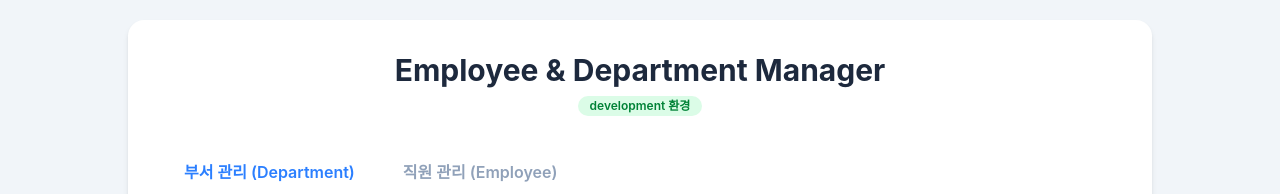
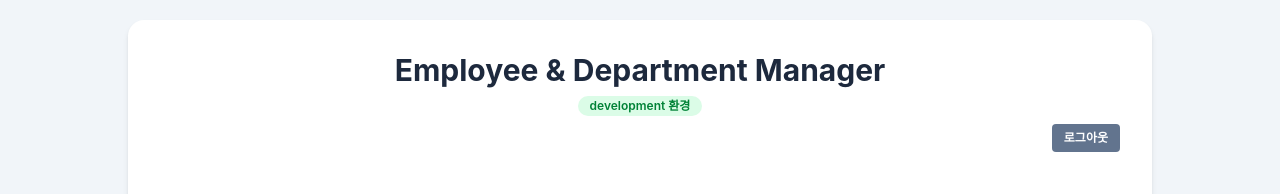
Before and after one commit to vega2krookies5/FrontEnd_ReactJS_VITE_Employee, a React (Vite) app: page /dept in a window 1280 px wide. Shown: the top 194 px of the page. Built offline with nearby package versions, Linux system fonts and the light colour scheme; no server answers; sample sign-in values are in the browser's storage.

Commit message:
App comp add

```diff
--- a/src/App.jsx
+++ b/src/App.jsx
@@ -21,21 +21,52 @@
  *  3. <Navigate to="/dept" replace />
  *     "/" 접속 시 "/dept"로 자동 이동합니다.
  *     replace: 히스토리를 교체하여 뒤로가기가 자연스럽게 동작합니다.
+ *
+ * ─── 인증 추가 후 달라진 점 ───────────────────────────────────────────
+ *
+ *  4. ProtectedRoute
+ *     token이 없으면 /login으로 리다이렉트합니다.
+ *     /dept, /emp를 감싸서 로그인하지 않은 사용자의 접근을 막습니다.
+ *
+ *  5. 인증 라우트 추가
+ *     /login    → LoginPage  (누구나 접근 가능)
+ *     /register → RegisterPage (누구나 접근 가능)
+ *
+ *  6. 헤더에 사용자 정보 + 로그아웃 버튼
+ *     로그인 상태에서만 표시됩니다.
  */
 import { useState } from 'react';
-import { Routes, Route, NavLink, Navigate } from 'react-router-dom';
+import { Routes, Route, NavLink, Navigate, useNavigate } from 'react-router-dom';
 
-import Toast       from './components/common/Toast.jsx';
-import DeptSection from './components/department/DeptSection.jsx';
-import EmpSection  from './components/employee/EmpSection.jsx';
+import Toast        from './components/common/Toast.jsx';
+import DeptSection  from './components/department/DeptSection.jsx';
+import EmpSection   from './components/employee/EmpSection.jsx';
+import LoginPage    from './components/auth/LoginPage.jsx';
+import RegisterPage from './components/auth/RegisterPage.jsx';
+import { useAuthStore } from './store/authStore.js';
+
+// ── ProtectedRoute ────────────────────────────────────────────────────
+// token이 없으면 /login으로 리다이렉트합니다.
+// 사용법: <ProtectedRoute><컴포넌트 /></ProtectedRoute>
+function ProtectedRoute({ children }) {
+    const { token } = useAuthStore();
+    if (!token) return <Navigate to="/login" replace />;
+    return children;
+}
 
 export default function App() {
 
-    // activeTab 상태는 제거되었습니다.
-    // URL(/dept, /emp)이 현재 활성 탭을 대신 기억합니다.
+    const { token, email, logout } = useAuthStore();
+    const navigate = useNavigate();
 
     // 알림 메시지 상태는 그대로 유지합니다.
     const [toast, setToast] = useState({ message: '', type: 'success', visible: false });
+
+    // 로그아웃: authStore 초기화 후 /login으로 이동
+    const handleLogout = () => {
+        logout();
+        navigate('/login');
+    };
 
     const showToast = (message, isError = false) => {
         setToast({ message, type: isError ? 'error' : 'success', visible: true });
@@ -59,6 +90,7 @@ export default function App() {
                         Employee &amp; Department Manager
                     </h1>
 
+                    {/* 환경 배지 */}
                     <span className={`inline-block mt-2 px-3 py-0.5 rounded-full text-xs font-semibold
                         ${import.meta.env.VITE_APP_ENV === 'production'
                             ? 'bg-red-100 text-red-600'
@@ -66,13 +98,23 @@ export default function App() {
                         }`}>
                         {import.meta.env.VITE_APP_ENV ?? 'unknown'} 환경
                     </span>
+
+                    {/* 로그인 상태에서만 사용자 이메일 + 로그아웃 버튼 표시 */}
+                    {token && (
+                        <div className="flex items-center justify-end mt-2">
+                            <span className="text-sm text-slate-500 mr-3">{email}</span>
+                            <button onClick={handleLogout} className="btn btn-secondary btn-sm">
+                                로그아웃
+                            </button>
+                        </div>
+                    )}
                 </header>
 
-                {/* ── 탭 메뉴: button → NavLink ─────────────────────────
-                    NavLink는 HTML <a> 태그처럼 생겼지만 페이지를 새로고침하지 않습니다.
-                    className에 함수를 전달하면 isActive(현재 URL 일치 여부)를 받을 수 있습니다.
-                    isActive가 true이면 기존 'active' 클래스를 추가하여 탭을 강조합니다.
+                {/* ── 탭 메뉴: 로그인 상태에서만 표시 ─────────────────
+                    비로그인 시에는 로그인/회원가입 페이지만 표시하므로
+                    탭 메뉴가 필요하지 않습니다.
                 */}
+                {token && (
                     <nav className="flex border-b-2 border-slate-200 mb-8">
 
                         <NavLink
@@ -101,20 +143,28 @@ export default function App() {
                             직원 관리 (Employee)
                         </NavLink>
                     </nav>
+                )}
 
                 {/* ── 라우트 정의 ───────────────────────────────────────
-                    <Routes>는 현재 URL을 보고 일치하는 <Route> 하나만 렌더링합니다.
-                    기존 조건부 렌더링({activeTab === 'dept' && <DeptSection />})과 같은 역할입니다.
+                    공개 경로: /login, /register (토큰 없이 접근 가능)
+                    보호 경로: /, /dept, /emp (ProtectedRoute로 감싸져 있음)
+                             → 토큰 없으면 /login으로 자동 이동
                 */}
                 <Routes>
-                    {/* "/" 접속 시 "/dept"로 자동 이동 (replace: 히스토리 교체) */}
-                    <Route path="/" element={<Navigate to="/dept" replace />} />
+                    {/* 공개 경로 — 로그인/회원가입 */}
+                    <Route path="/login"    element={<LoginPage    showToast={showToast} />} />
+                    <Route path="/register" element={<RegisterPage showToast={showToast} />} />
 
-                    {/* /dept → 부서 관리 섹션 */}
-                    <Route path="/dept" element={<DeptSection showToast={showToast} />} />
-
-                    {/* /emp → 직원 관리 섹션 */}
-                    <Route path="/emp"  element={<EmpSection  showToast={showToast} />} />
+                    {/* 보호 경로 — 로그인 필수 */}
+                    <Route path="/" element={
+                        <ProtectedRoute><Navigate to="/dept" replace /></ProtectedRoute>
+                    } />
+                    <Route path="/dept" element={
+                        <ProtectedRoute><DeptSection showToast={showToast} /></ProtectedRoute>
+                    } />
+                    <Route path="/emp" element={
+                        <ProtectedRoute><EmpSection showToast={showToast} /></ProtectedRoute>
+                    } />
                 </Routes>
             </div>
         </div>
```
Lines whose indentation alone changed are shown as unchanged.
